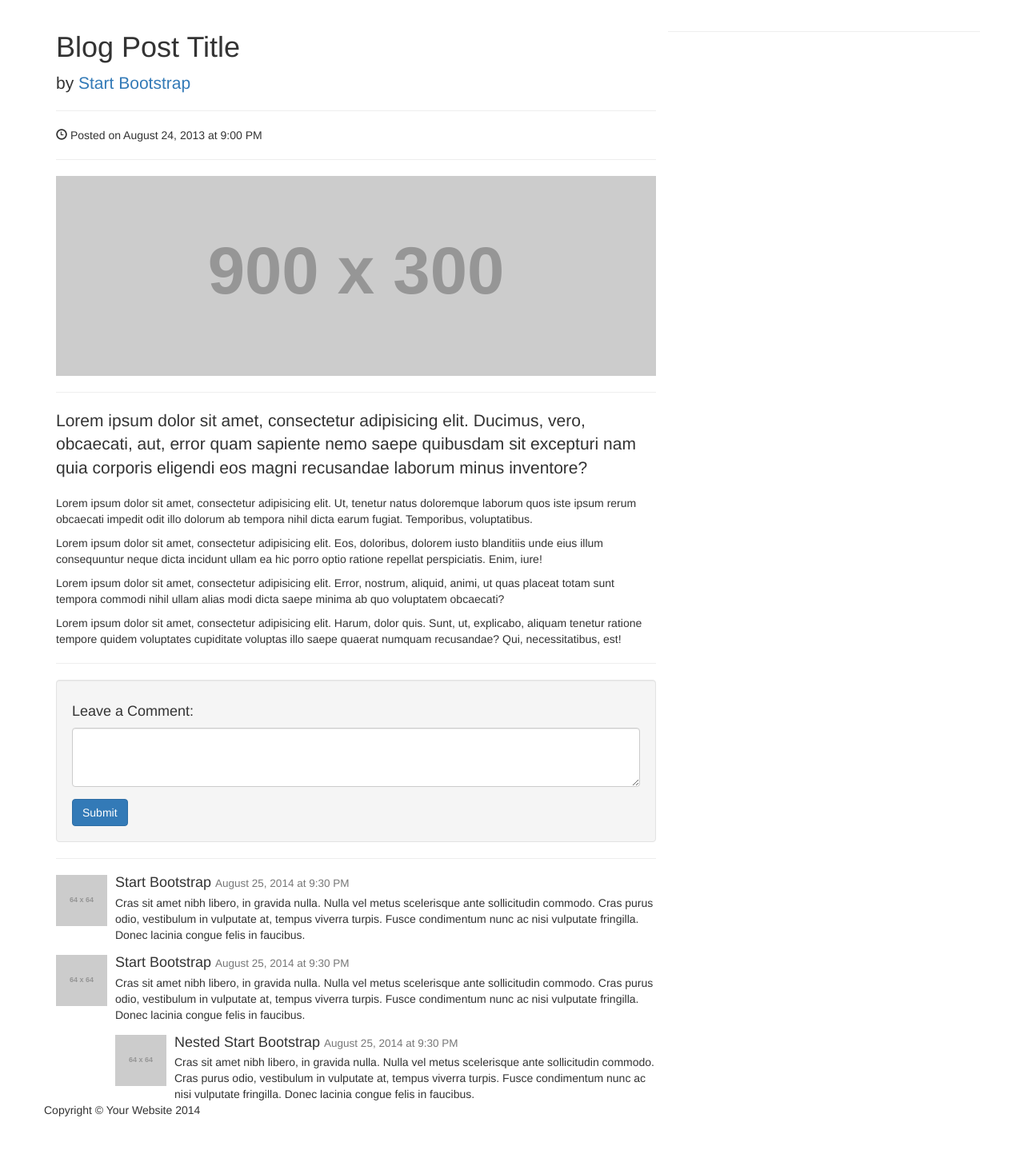
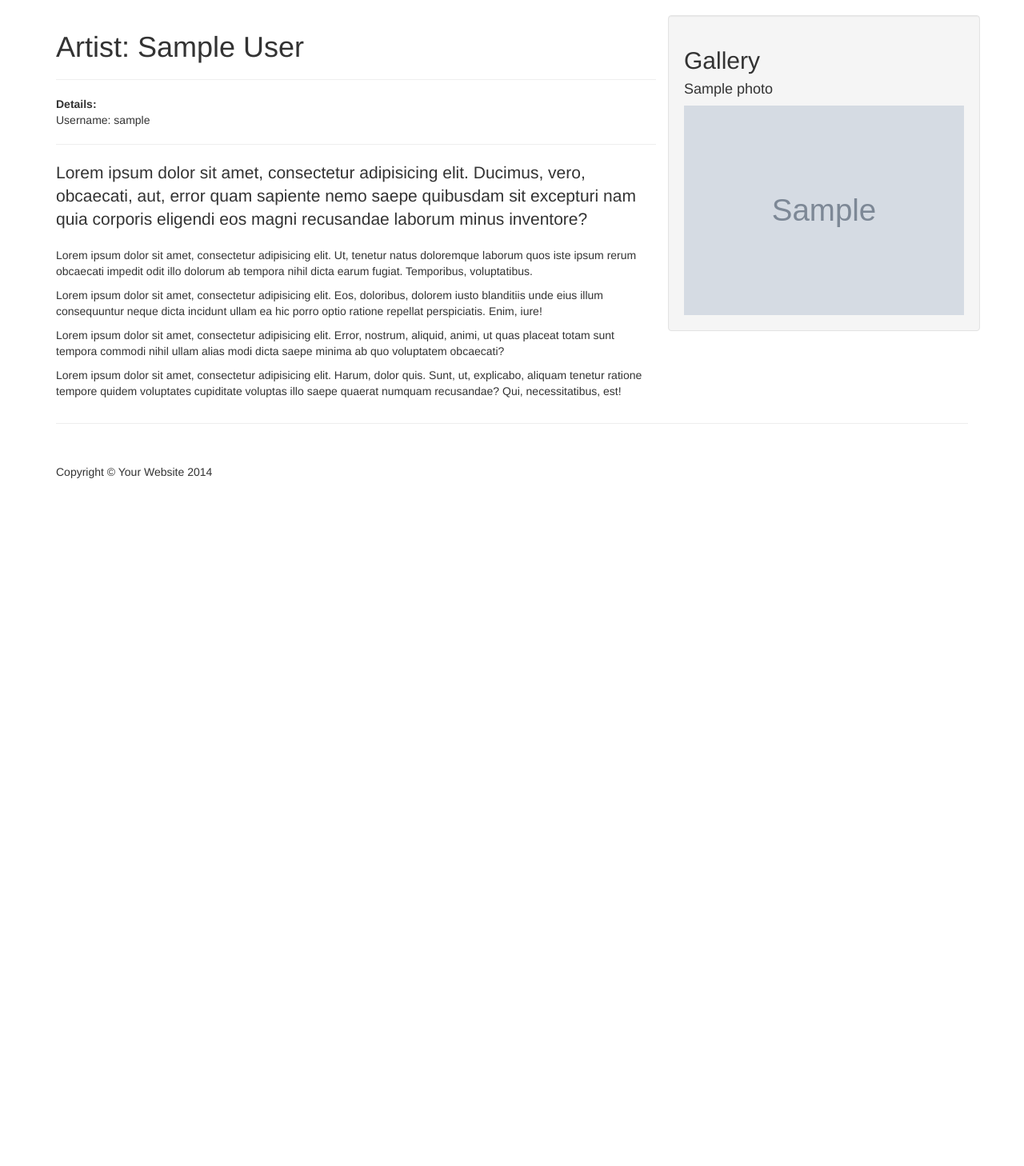
Before and after one commit to JWizerd/php-oop-resource, a PHP site: page /user_gallery.php?user_id=1 in a window 1280 px wide. Shown: the part 51-1509 px from the top of the page at 80% size. After the commit the page ends 649 px from the top, so only its background shows below. Run offline with PHP 8.4, Linux system fonts and the light colour scheme; tables that the repository leaves empty or names only in its code hold one stand-in row (values such as "Sample post"); grey boxes marked "Sample" are stand-in pictures; grey boxes labelled with a size stand in for pictures from a placeholder-image service; some libraries are stand-ins or nearby versions.

Commit message:
dynamic artist profiles with images descriptions and artist info added to frontend. to finish the projects I would really like to add comments and make them relational to images. Will do that tomorrow.

```diff
--- a/admin/update.php
+++ b/admin/update.php
@@ -20,7 +20,7 @@ include('includes/form-update.php');
 
     <div class="form-group">
     	 <label for="password">Password</label>
-    	 <input type="password" class="form-control" name="password" value="<?php echo $user->username ?>">
+    	 <input type="password" class="form-control" name="password" value="<?php echo $user->username ?>" required>
     </div>
 
     <div class="form-group">
--- a/includes/header.php
+++ b/includes/header.php
@@ -11,7 +11,7 @@
     <meta name="description" content="">
     <meta name="author" content="">
 
-    <title>Blog Home - Start Bootstrap Template</title>
+    <title>OOP PHP RESOURCE: A Simple Multiuser Photo Gallery</title>
 
     <!-- Bootstrap Core CSS -->
     <link href="css/bootstrap.min.css" rel="stylesheet">
--- a/includes/sidebar.php
+++ b/includes/sidebar.php
@@ -1,7 +1,7 @@
             <div class="col-md-4">
             <!-- Blog Search Well -->
                 <div class="well">
-                    <h4>Blog Search</h4>
+                    <h4>Artist Search</h4>
                     <div class="input-group">
                         <input type="text" class="form-control">
                         <span class="input-group-btn">
--- a/index.php
+++ b/index.php
@@ -30,6 +30,7 @@
           <?php foreach ($users as $user): ?>
             <div class="col-md-3">
               <h4><?php echo $user->get_full_name(); ?></h4>
+              <a href="user_gallery.php?user_id=<?php echo $user->user_id; ?>">View Gallery</a>
             </div>
           <?php endforeach; ?>
         </div>
--- a/user_gallery.php
+++ b/user_gallery.php
@@ -1,24 +1,19 @@
 <?php include('includes/header.php'); ?>
+<?php
+  if (isset($_GET['user_id'])) {
+    $user = User::find_by_id($_GET['user_id'], 'user_id');
+  }
+?>
   <div class="row">
     <!-- Blog Post Content Column -->
-    <div class="col-lg-8">
+    <div class="col-md-8">
       <!-- Title -->
-        <h1>Blog Post Title</h1>
-
-        <!-- Author -->
-        <p class="lead">
-            by <a href="#">Start Bootstrap</a>
-        </p>
+      <h1>Artist: <?php echo $user->get_full_name(); ?></h1>
 
       <hr>
 
-        <!-- Date/Time -->
-        <p><span class="glyphicon glyphicon-time"></span> Posted on August 24, 2013 at 9:00 PM</p>
-
-        <hr>
-
-        <!-- Preview Image -->
-        <img class="img-responsive" src="http://placehold.it/900x300" alt="">
+      <strong>Details:</strong>
+      <p>Username: <?php echo $user->username; ?></p>
 
       <hr>
 
@@ -29,64 +24,17 @@
       <p>Lorem ipsum dolor sit amet, consectetur adipisicing elit. Error, nostrum, aliquid, animi, ut quas placeat totam sunt tempora commodi nihil ullam alias modi dicta saepe minima ab quo voluptatem obcaecati?</p>
       <p>Lorem ipsum dolor sit amet, consectetur adipisicing elit. Harum, dolor quis. Sunt, ut, explicabo, aliquam tenetur ratione tempore quidem voluptates cupiditate voluptas illo saepe quaerat numquam recusandae? Qui, necessitatibus, est!</p>
 
-        <hr>
-
       <!-- Blog Comments -->
 
-        <!-- Comments Form -->
-        <div class="well">
-            <h4>Leave a Comment:</h4>
-            <form role="form">
-                <div class="form-group">
-                    <textarea class="form-control" rows="3"></textarea>
     </div>
-                <button type="submit" class="btn btn-primary">Submit</button>
-            </form>
-        </div>
-
-        <hr>
-
-        <!-- Posted Comments -->
-
-        <!-- Comment -->
-        <div class="media">
-            <a class="pull-left" href="#">
-                <img class="media-object" src="http://placehold.it/64x64" alt="">
-            </a>
-            <div class="media-body">
-                <h4 class="media-heading">Start Bootstrap
-                    <small>August 25, 2014 at 9:30 PM</small>
-                </h4>
-                Cras sit amet nibh libero, in gravida nulla. Nulla vel metus scelerisque ante sollicitudin commodo. Cras purus odio, vestibulum in vulputate at, tempus viverra turpis. Fusce condimentum nunc ac nisi vulputate fringilla. Donec lacinia congue felis in faucibus.
+    <div class="col-md-4 well">
+      <h2>Gallery</h2>
+      <?php $photos = Photo::find_photos_by_user_id($user->user_id); ?>
+      <?php foreach ($photos as $photo): ?>
+        <h4><?php echo $photo->title; ?></h4>
+        <img class="img-responsive" src="admin/<? echo $photo->image_path(); ?>" alt="">
+      <?php endforeach; ?>
     </div>
   </div>
 
-        <!-- Comment -->
-        <div class="media">
-            <a class="pull-left" href="#">
-                <img class="media-object" src="http://placehold.it/64x64" alt="">
-            </a>
-            <div class="media-body">
-                <h4 class="media-heading">Start Bootstrap
-                    <small>August 25, 2014 at 9:30 PM</small>
-                </h4>
-                Cras sit amet nibh libero, in gravida nulla. Nulla vel metus scelerisque ante sollicitudin commodo. Cras purus odio, vestibulum in vulputate at, tempus viverra turpis. Fusce condimentum nunc ac nisi vulputate fringilla. Donec lacinia congue felis in faucibus.
-                <!-- Nested Comment -->
-                <div class="media">
-                    <a class="pull-left" href="#">
-                        <img class="media-object" src="http://placehold.it/64x64" alt="">
-                    </a>
-                    <div class="media-body">
-                        <h4 class="media-heading">Nested Start Bootstrap
-                            <small>August 25, 2014 at 9:30 PM</small>
-                        </h4>
-                        Cras sit amet nibh libero, in gravida nulla. Nulla vel metus scelerisque ante sollicitudin commodo. Cras purus odio, vestibulum in vulputate at, tempus viverra turpis. Fusce condimentum nunc ac nisi vulputate fringilla. Donec lacinia congue felis in faucibus.
-                    </div>
-                </div>
-                <!-- End Nested Comment -->
-            </div>
-        </div>
-
-      </div>
-
   <?php include("includes/footer.php"); ?>
```
Also changed, not shown: includes/comments.php (added, +53 -0 lines), 1 other file. Lines whose indentation alone changed are shown as unchanged.
